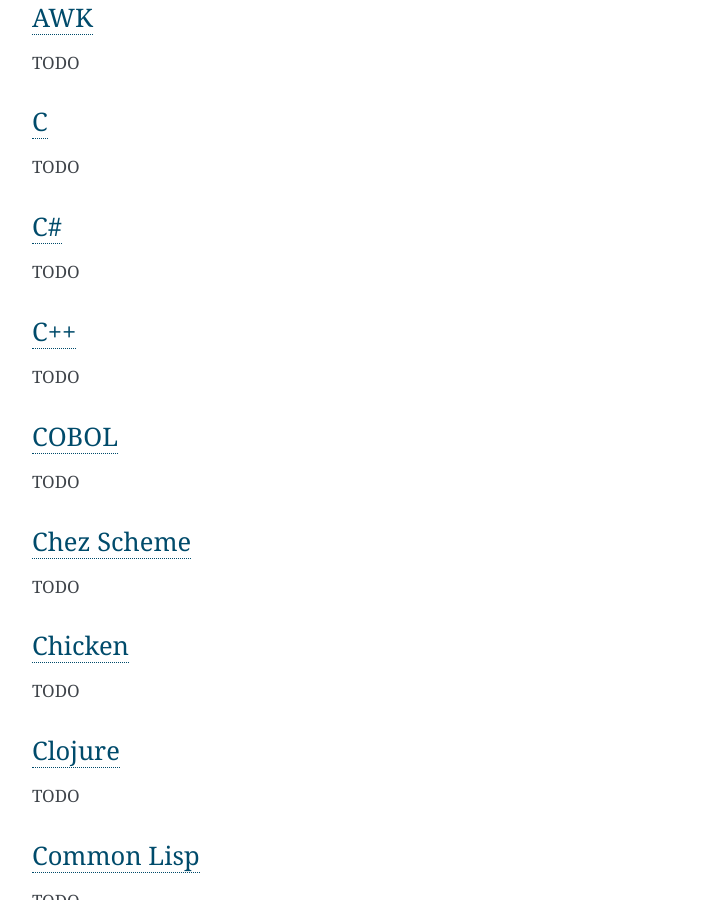
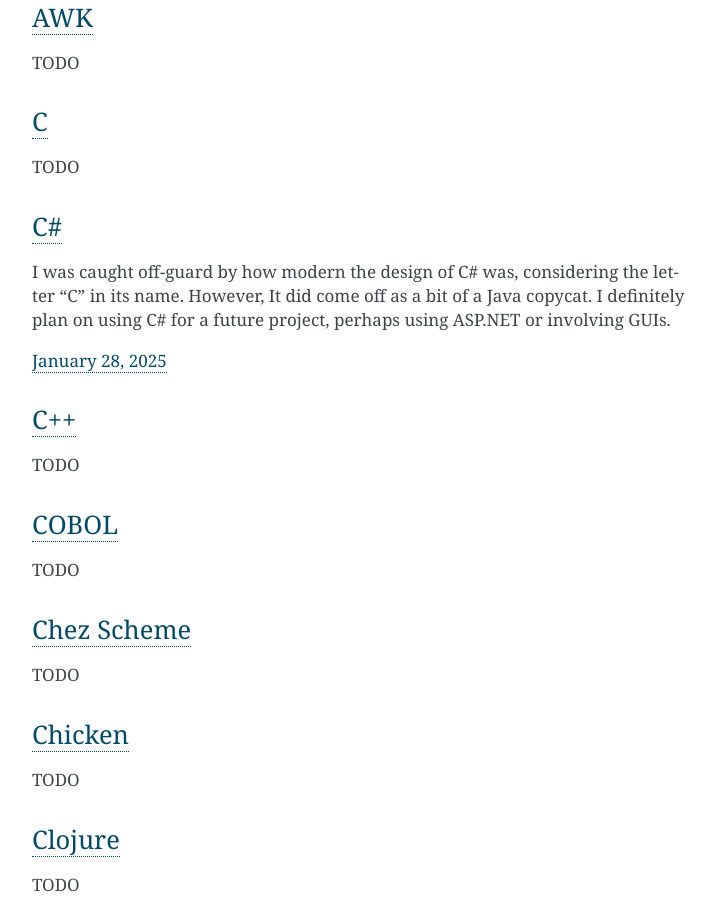
Before and after one commit to AussieSeaweed/personal-website, a Sphinx documentation site: the page built from source/random/pl-tour.rst, in a window 1280 px wide and 900 px high, scrolled down 1309 px. Shown: the whole window, without its empty margins (388-1103 px from the left). Built offline with Sphinx 7.4.7, drawn with Linux system fonts in a browser that asks for light colours.

Commit message:
Add a tour of C#

```diff
--- a/source/random/pl-tour.rst
+++ b/source/random/pl-tour.rst
@@ -39,7 +39,9 @@ TODO
 `C# <https://learn.microsoft.com/en-us/dotnet/csharp/>`_
 ^^^^^^^^^^^^^^^^^^^^^^^^^^^^^^^^^^^^^^^^^^^^^^^^^^^^^^^^
 
-TODO
+I was caught off-guard by how modern the design of C# was, considering the letter "C" in its name. However, It did come off as a bit of a Java copycat. I definitely plan on using C# for a future project, perhaps using ASP.NET or involving GUIs.
+
+`January 28, 2025 <https://learn.microsoft.com/en-us/dotnet/csharp/tour-of-csharp/overview>`_
 
 `C++ <https://isocpp.org/>`_
 ^^^^^^^^^^^^^^^^^^^^^^^^^^^^
```
